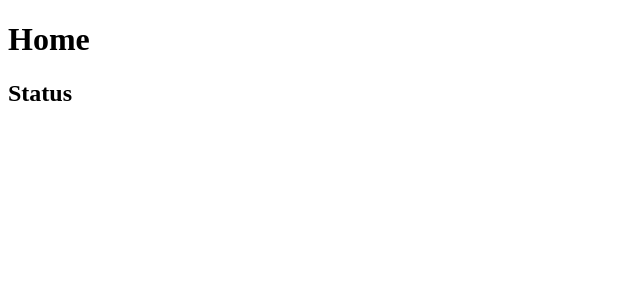
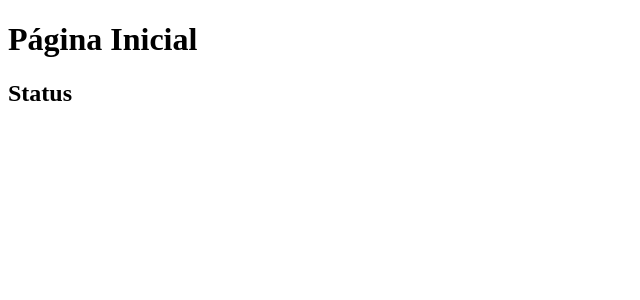
Before and after one commit to LucasCapucci/ideia-unica, a Next.js app: page / in a window 1280 px wide. Shown: the top 300 px of the page, without its empty margins (0-640 px from the left). Built offline with nearby package versions, Linux system fonts and the light colour scheme.

Commit message:
nova chamada na home

```diff
--- a/pages/index.js
+++ b/pages/index.js
@@ -1,7 +1,7 @@
 function Home(){
     return (
         <div>
-           <h1>Home</h1>
+           <h1>Página Inicial</h1>
            <h2>Status</h2>
         </div>
     )
```
